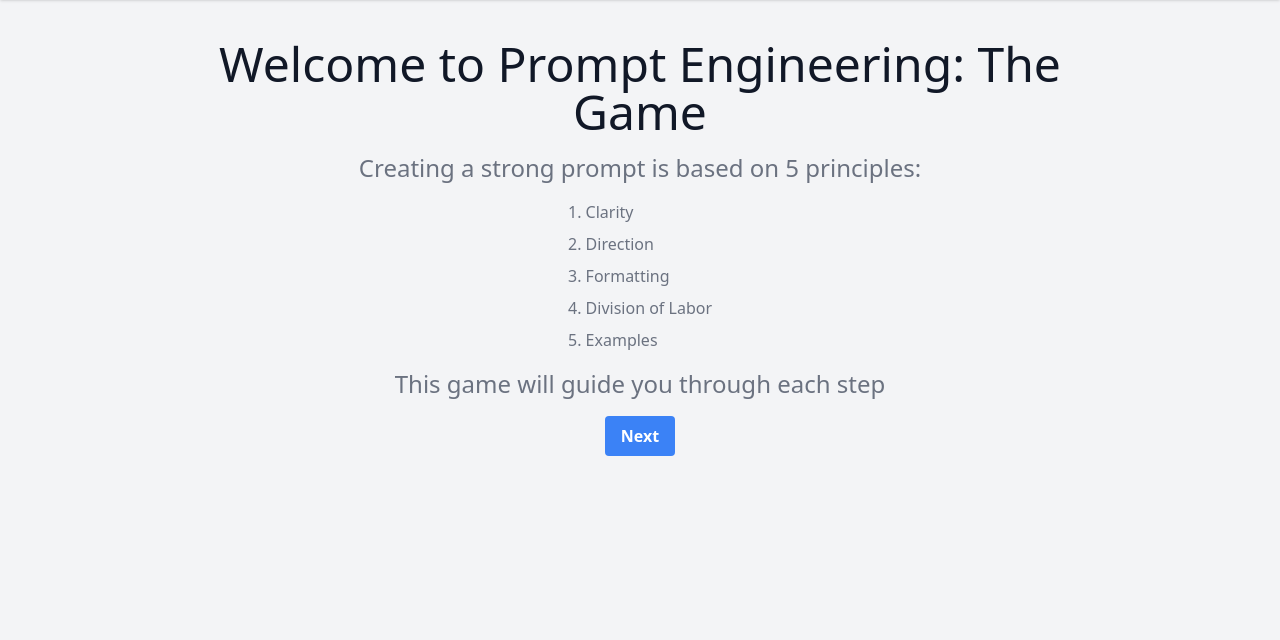
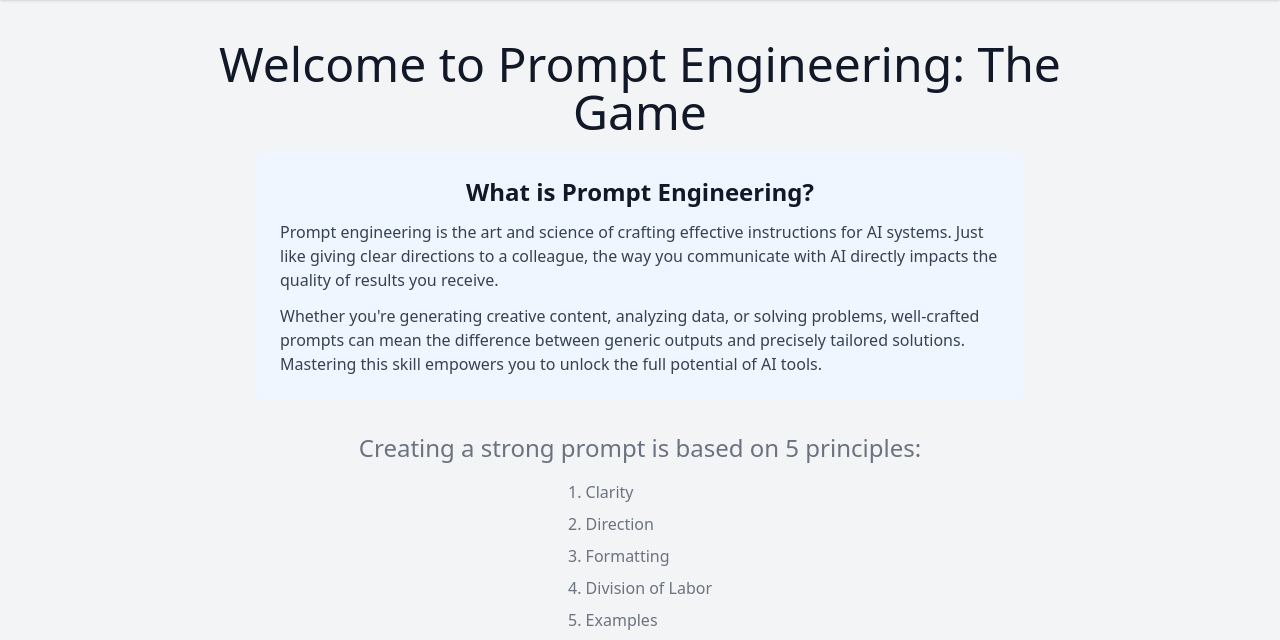
Before and after one commit to joespags9/prompt_engineering_app, a FastAPI app: page / in a window 1280 px wide. Shown: the part 60-700 px from the top of the page. Before the commit the page ends 516 px from the top, so only its background shows below. Run offline with FastAPI, Linux system fonts and the light colour scheme; some libraries are stand-ins or nearby versions.

Commit message:
Description Added on Landing Page

```diff
--- a/app/templates/index.html
+++ b/app/templates/index.html
@@ -4,6 +4,17 @@
 
 {% block content %}
 <h1 class="text-center text-5xl mb-4">Welcome to Prompt Engineering: The Game</h1>
+
+<div class="max-w-3xl mx-auto mb-8 p-6 bg-blue-50 rounded-lg">
+    <h2 class="text-2xl font-bold mb-3 text-center">What is Prompt Engineering?</h2>
+    <p class="text-gray-700 mb-3">
+        Prompt engineering is the art and science of crafting effective instructions for AI systems. Just like giving clear directions to a colleague, the way you communicate with AI directly impacts the quality of results you receive.
+    </p>
+    <p class="text-gray-700">
+        Whether you're generating creative content, analyzing data, or solving problems, well-crafted prompts can mean the difference between generic outputs and precisely tailored solutions. Mastering this skill empowers you to unlock the full potential of AI tools.
+    </p>
+</div>
+
 <h1 class="text-center text-2xl text-gray-500 mb-4">Creating a strong prompt is based on 5 principles:</h1>
 <div class="flex justify-center text-gray-500 mb-4">
     <ol class="list-decimal list-inside text-left space-y-2">
```
